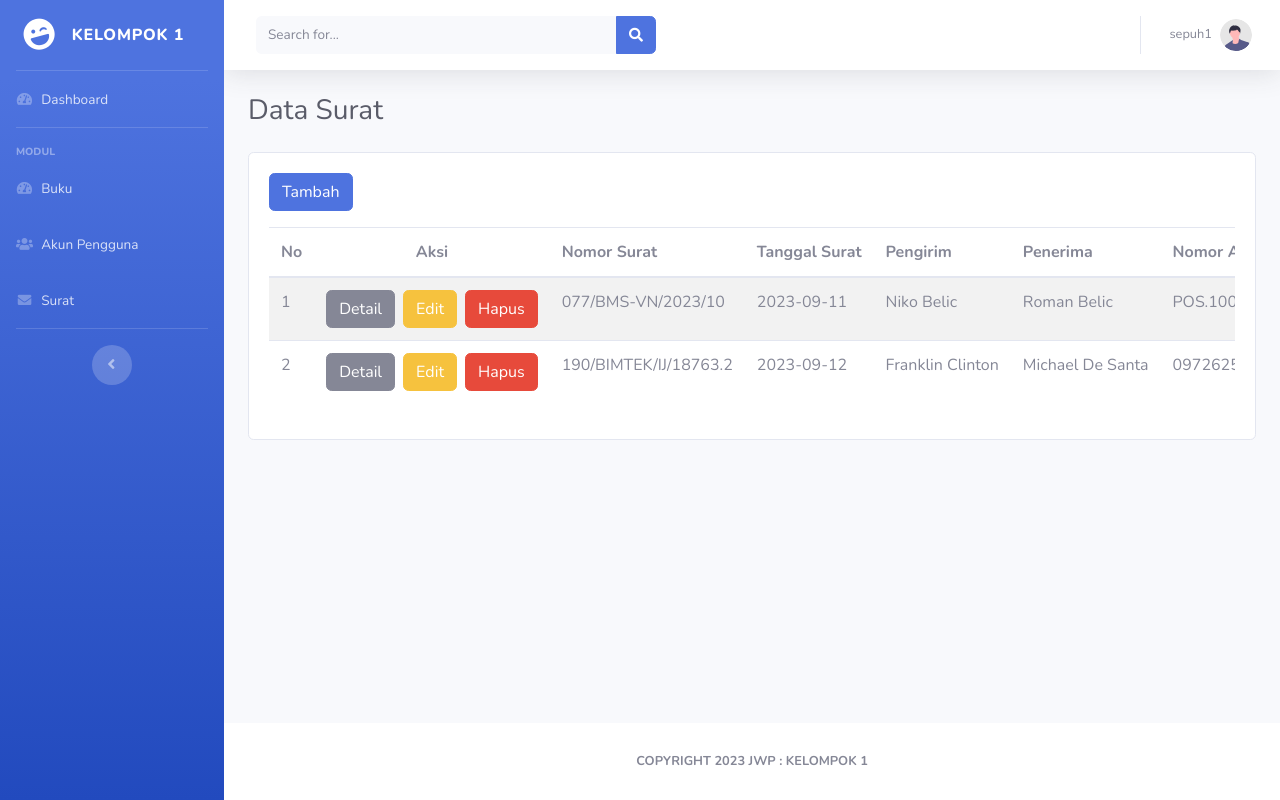
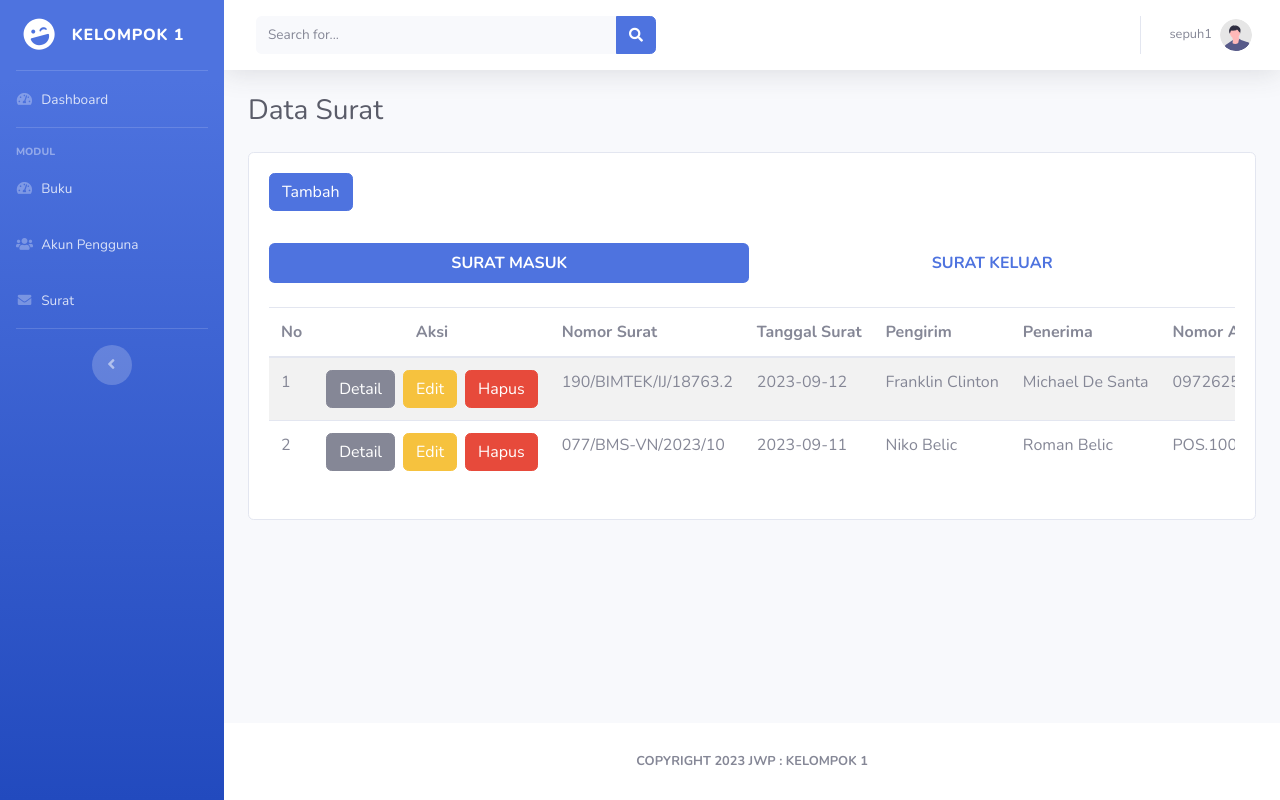
Before and after one commit to JWP-AKII/agendaris-satu, a PHP site: page /surat in a window 1280 px wide. Run offline with PHP 8.4, Linux system fonts and the light colour scheme; a user stored in the database is signed in; data comes from the database, SQL or seed files in the repository.

Commit message:
enc: surat

```diff
--- a/conn.php
+++ b/conn.php
@@ -7,7 +7,7 @@ date_default_timezone_set('Asia/Makassar');
 // conn DB
 $host = "localhost";
 $user = "root";
-$pass = "";
+$pass = "root";
 $dbname = "latihan_surat";
 
 $conn = mysqli_connect($host, $user, $pass, $dbname);
--- a/surat/index.php
+++ b/surat/index.php
@@ -7,8 +7,12 @@
 
 <?php
 $sql = "SELECT surat.id as ide, nomor_surat, tanggal_surat, pengirim, penerima, nomor_agenda, tanggal_agenda, buku_id, buku.nama, status, tipe_surat FROM surat
-        INNER JOIN buku ON surat.buku_id=buku.id";
+        INNER JOIN buku ON surat.buku_id=buku.id WHERE tipe_surat = 'masuk' ORDER BY ide DESC";
 $result = mysqli_query($conn, $sql);
+
+$sql2 = "SELECT surat.id as ide, nomor_surat, tanggal_surat, pengirim, penerima, nomor_agenda, tanggal_agenda, buku_id, buku.nama, status, tipe_surat FROM surat
+        INNER JOIN buku ON surat.buku_id=buku.id WHERE tipe_surat = 'keluar' ORDER BY ide DESC";
+$result2 = mysqli_query($conn, $sql2);
 ?>
 
 <!-- Begin Page Content -->
@@ -19,10 +23,23 @@ $result = mysqli_query($conn, $sql);
 
     <div class="card">
         <div class="card-body">
-            <div class="row">
+            <div class="row mb-3">
                 <div class="col-md-12">
                     <a href="tambah.php" class="btn btn-primary mb-3">Tambah</a>
-
+                </div>
+            </div>
+            <ul class="nav nav-pills nav-fill" role="tablist">
+                <li class="nav-item">
+                    <a class="nav-link active" data-toggle="tab" href="#tabs-1" role="tab"><b>SURAT MASUK</b></a>
+                </li>
+                <li class="nav-item">
+                    <a class="nav-link" data-toggle="tab" href="#tabs-2" role="tab"><b>SURAT KELUAR</b></a>
+                </li>
+            </ul><!-- Tab panes -->
+            <div class="tab-content">
+                <div class="tab-pane active" id="tabs-1" role="tabpanel">
+                    <div class="row mt-4">
+                        <div class="col-md-12">
                             <div class="table-responsive">
                                 <table class="table display text-nowrap table-striped">
                                     <thead>
@@ -72,6 +89,60 @@ $result = mysqli_query($conn, $sql);
                         </div>
                     </div>
                 </div>
+                <div class="tab-pane" id="tabs-2" role="tabpanel">
+                    <div class="row mt-4">
+                        <div class="col-md-12">
+                            <div class="table-responsive">
+                                <table class="table display text-nowrap table-striped">
+                                    <thead>
+                                        <th>No</th>
+                                        <th>
+                                            <center>Aksi</center>
+                                        </th>
+                                        <th>Nomor Surat</th>
+                                        <th>Tanggal Surat </th>
+                                        <th>Pengirim </th>
+                                        <th>Penerima </th>
+                                        <th>Nomor Agenda </th>
+                                        <th>Tamggal Agenda </th>
+                                        <th>Nama Buku </th>
+                                        <th>Status</th>
+                                        <th>Tipe Surat</th>
+                                    </thead>
+
+                                    <tbody>
+
+                                        <?php foreach ($result2 as $key => $data) : ?>
+                                            <tr>
+                                                <td><?php echo $key + 1 ?></td>
+                                                <td>
+                                                    <div class="d-flex">
+                                                        <a href="detail.php?id=<?php echo $data['ide'] ?>" class="btn btn-secondary mr-2"> Detail </a>
+                                                        <a href="edit.php?id=<?php echo $data['ide'] ?>" class="btn btn-warning mr-2"> Edit </a>
+                                                        <a href="proses_hapus.php?id=<?php echo $data['ide'] ?>" class="btn btn-danger"> Hapus </a>
+                                                    </div>
+                                                </td>
+                                                <td><?php echo $data['nomor_surat'] ?></td>
+                                                <td><?php echo $data['tanggal_surat'] ?></td>
+                                                <td><?php echo $data['pengirim'] ?></td>
+                                                <td><?php echo $data['penerima'] ?></td>
+                                                <td><?php echo $data['nomor_agenda'] ?></td>
+                                                <td><?php echo $data['tanggal_agenda'] ?></td>
+                                                <td><?php echo $data['nama'] ?></td>
+                                                <td><?php echo $data['status'] ?></td>
+                                                <td><?php echo $data['tipe_surat'] ?></td>
+                                            </tr>
+                                        <?php endforeach ?>
+
+                                    </tbody>
+
+                                </table>
+                            </div>
+                        </div>
+                    </div>
+                </div>
+            </div>
+        </div>
     </div>
 
 </div>
```
Lines whose indentation alone changed are shown as unchanged.
